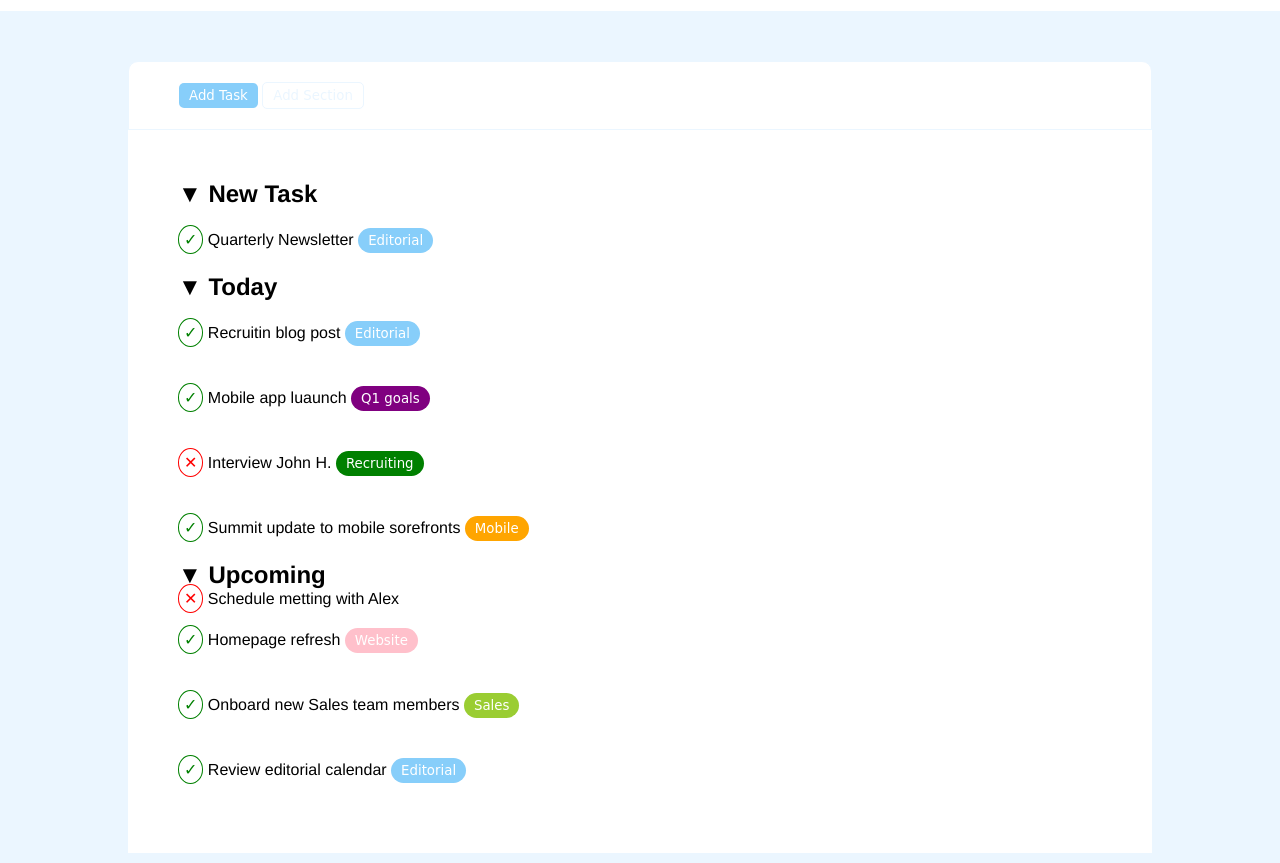
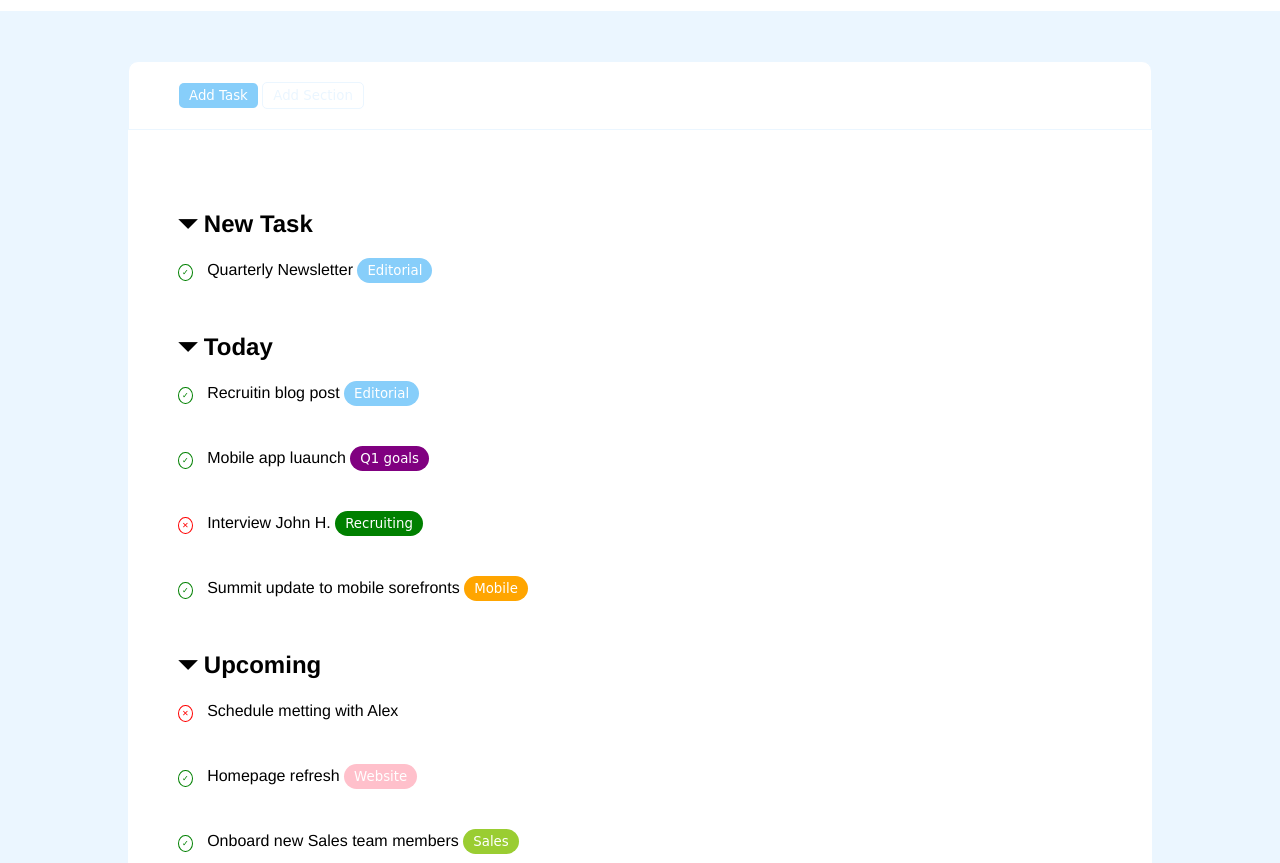
Before and after one commit to dominici94/html-css-toboolist, a plain HTML site: page index.html in a window 1280 px wide. Shown: the part 89-952 px from the top of the page. Drawn offline with Linux system fonts and the light colour scheme.

Commit message:
revisione codice

```diff
--- a/CSS/style.css
+++ b/CSS/style.css
@@ -70,14 +70,23 @@ body{
 
 .container-end{
     margin: auto;
+    margin-bottom: 30px;
     padding: 50px;
     background-color: white;
+    border-bottom-left-radius: 10px;
+    border-bottom-right-radius: 10px;
+}
+
+.sezione{
+    margin: 30px 0;
 }
 
 .round{
     border: 1px solid;
-    border-radius: 100%;
-    padding: 5px;
+    border-radius: 50%;
+    margin-right: 10px;
+    padding: 3px;
+    font-size: 8px;
 }
 
 .positive{
@@ -122,3 +131,8 @@ body{
     background-color: yellowgreen;
     color: white;
 }
+
+.invisible{
+    background-color: white;
+    color: white;
+}
--- a/index.html
+++ b/index.html
@@ -33,16 +33,16 @@
                 <div class="container-end">
 
                     <!-- new task -->
-                    <div>
-                        <h2>&#9660; New Task</h2>
+                    <section class="sezione">
+                        <h2>&#9207; New Task</h2>
                         <span class="positive round">&#10003;</span>
                         Quarterly Newsletter
                         <button class="pattern-butt blue">Editorial</button>
-                    </div>
+                    </section>
 
                     <!-- today -->
-                    <div>
-                        <h2>&#9660; Today</h2>
+                    <section class="sezione">
+                        <h2>&#9207; Today</h2>
                         <div>
                             <span class="positive round">&#10003;</span>
                             Recruitin blog post
@@ -63,14 +63,15 @@
                             Summit update to mobile sorefronts
                             <button class="pattern-butt orange" >Mobile</button>
                         </div>
-                    </div>
+                    </section>
 
                     <!-- Upcoming -->
-                    <div>
-                        <h2>&#9660; Upcoming</h2>
+                    <section class="sezione">
+                        <h2>&#9207; Upcoming</h2>
                         <div>
                             <span class="negative round">&#10005;</span>
                             Schedule metting with Alex
+                            <button class="pattern-butt invisible" >invisible</button>
                         </div>
                         <div>
                             <span class="positive round">&#10003;</span>
@@ -87,7 +88,7 @@
                             Review editorial calendar
                             <button class="pattern-butt blue" >Editorial</button>
                         </div>
-                    </div>
+                    </section>
                 </div>
             </div>
 
```
